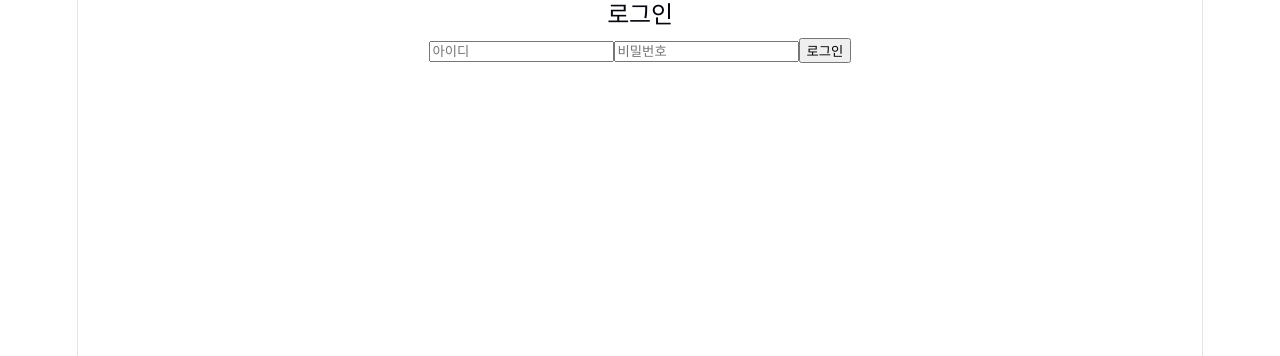
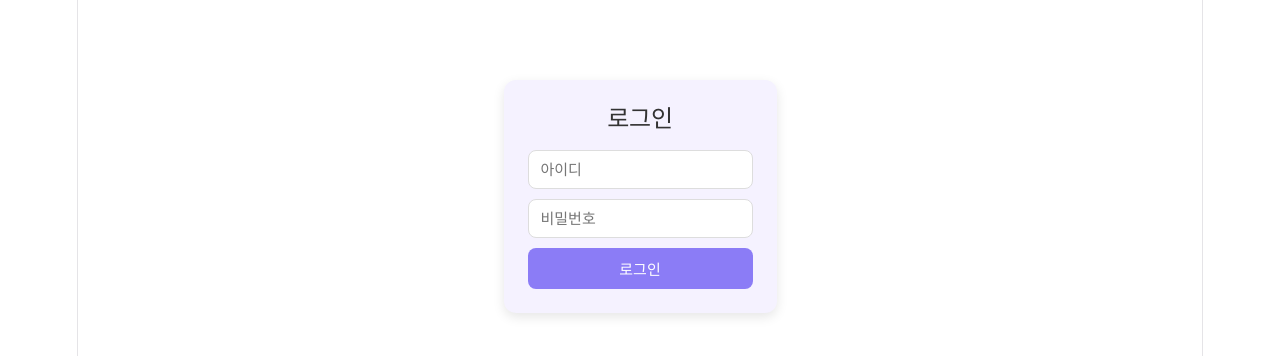
Before and after one commit to noxisna/study, a React (Vite) app: page /login in a window 1280 px wide. Shown: the top 356 px of the page. Built offline with nearby package versions, Linux system fonts and the light colour scheme.

Commit message:
style: 로그인 페이지와 로그아웃 버튼 스타일 추가

```diff
--- /dev/null
+++ b/src/pages/LoginPage.css
@@ -0,0 +1,49 @@
+.login-container{
+    max-width: 320px;
+    margin: 80px auto;
+    padding: 24px;
+    background-color: #f5f2ff;
+    border-radius: 12px;
+    box-shadow: 0 4px 12px rgba(0, 0, 0, 0.1);
+    display: flex;
+    flex-direction: column;
+    gap: 10px;
+}
+
+.login-container h2{
+    text-align: center;
+    color: #333;
+    margin: 0 0 8px;
+}
+
+.login-container input {
+  padding: 10px 12px;
+  border: 1px solid #ddd;
+  border-radius: 8px;
+  font-size: 15px;
+}
+
+.login-container input:focus {
+  outline: none;
+  border-color: #8b7cf6;
+}
+
+.login-container button {
+  padding: 10px 16px;
+  border: none;
+  border-radius: 8px;
+  background-color: #8b7cf6;
+  color: white;
+  font-size: 15px;
+  cursor: pointer;
+}
+
+.login-container button:hover {
+  background-color: #7463e8;
+}
+
+.login-error {
+  margin: 0;
+  color: #e5484d;
+  font-size: 14px;
+}
--- a/src/pages/LoginPage.jsx
+++ b/src/pages/LoginPage.jsx
@@ -1,5 +1,6 @@
 import { useState } from "react";
 import { useNavigate } from "react-router-dom";
+import "./LoginPage.css";
 
 function LoginPage() {
   const [id, setId] = useState('');
@@ -7,7 +8,7 @@ function LoginPage() {
   const navigate = useNavigate();
   const [error, setError] = useState("");
 
-  const hanldeLogin = () => {
+  const handleLogin = () => {
     if (id.trim() === "" || password.trim() === "") {
       setError("아이디와 비밀번호를 입력해 주세요.");
       return;
@@ -20,7 +21,7 @@ function LoginPage() {
 
 
   return (
-    <div>
+    <div className="login-container">
       <h2>로그인</h2>
       {error && <p className="login-error">{error}</p>}
       <input
@@ -35,7 +36,7 @@ function LoginPage() {
         value={password}
         onChange={(e) => setPassword(e.target.value)}
       />
-      <button onClick={hanldeLogin}>로그인</button>
+      <button onClick={handleLogin}>로그인</button>
     </div>
     );
 }
--- a/src/pages/TodoListPage.css
+++ b/src/pages/TodoListPage.css
@@ -152,3 +152,21 @@
   background-color: #fff0f0;
   border-color: #e5484d;
 }
+
+/* 로그아웃 버튼 */
+.logout-btn {
+  display: block;
+  margin: 0 0 12px auto;
+  padding: 6px 12px;
+  border: 1px solid #ddd;
+  border-radius: 8px;
+  background-color: white;
+  color: #666;
+  font-size: 13px;
+  cursor: pointer;
+}
+
+.logout-btn:hover {
+  border-color: #8b7cf6;
+  color: #8b7cf6;
+}
--- a/src/pages/TodoListPage.jsx
+++ b/src/pages/TodoListPage.jsx
@@ -7,6 +7,7 @@ import TodoForm from "../components/TodoForm";
 import TodoList from "../components/TodoList";
 import TodoCount from "../components/TodoCount";
 import ClearDoneButton from "../components/ClearDoneButton";
+import { useNavigate } from "react-router-dom";
 
 function TodoListPage() {
   const [todoList, setTodoList] = useState(()=> {
@@ -43,6 +44,12 @@ function TodoListPage() {
 
   };
 
+  const navigate = useNavigate();
+
+  const handleLogout = () => {
+    localStorage.removeItem("isLoggedIn");
+    navigate("/login");
+  };
 
   const handleToggle = (id) => {
     setTodoList(
@@ -97,7 +104,7 @@ function TodoListPage() {
   return (
     <div className="todo-container">
       <h2 className="todo-title">📓 할 일 목록</h2>
-
+      <button className="logout-btn" onClick={handleLogout}>로그아웃</button>
       <TodoForm inputText={inputText} setInputText={setInputText} onAdd={handleAdd} />
       <FilterBar filter={filter} setFilter={setFilter}/>
 
--- a/src/routes/AppRouter.jsx
+++ b/src/routes/AppRouter.jsx
@@ -1,6 +1,7 @@
 import { BrowserRouter, Routes, Route, Navigate } from 'react-router-dom'
 import LoginPage from '../pages/LoginPage'
 import TodoListPage from "../pages/TodoListPage";
+import ProtectedRoute from './ProtectedRoute';
 
 function AppRouter() {
   return (
@@ -8,7 +9,14 @@ function AppRouter() {
       <Routes>
         <Route path="/" element={<Navigate to="/login" />} />
         <Route path="/login" element={<LoginPage />} />
-        <Route path="/todos" element={<TodoListPage />} />   {/* 11번 줄 */}
+        <Route
+          path="/todos"
+          element={
+            <ProtectedRoute>
+              <TodoListPage />
+            </ProtectedRoute>
+          }
+        />   {/* 11번 줄 */}
       </Routes>
     </BrowserRouter>
   )
--- /dev/null
+++ b/src/routes/ProtectedRoute.jsx
@@ -0,0 +1,13 @@
+import { Navigate } from "react-router-dom";
+
+function ProtectedRoute ({ children}) {
+    const isLoggedIn = localStorage.getItem("isLoggedIn") === "true";
+
+    if (!isLoggedIn) {
+        return <Navigate to="/login" replace />;
+    }
+
+    return children;
+}
+
+export default ProtectedRoute;
```
